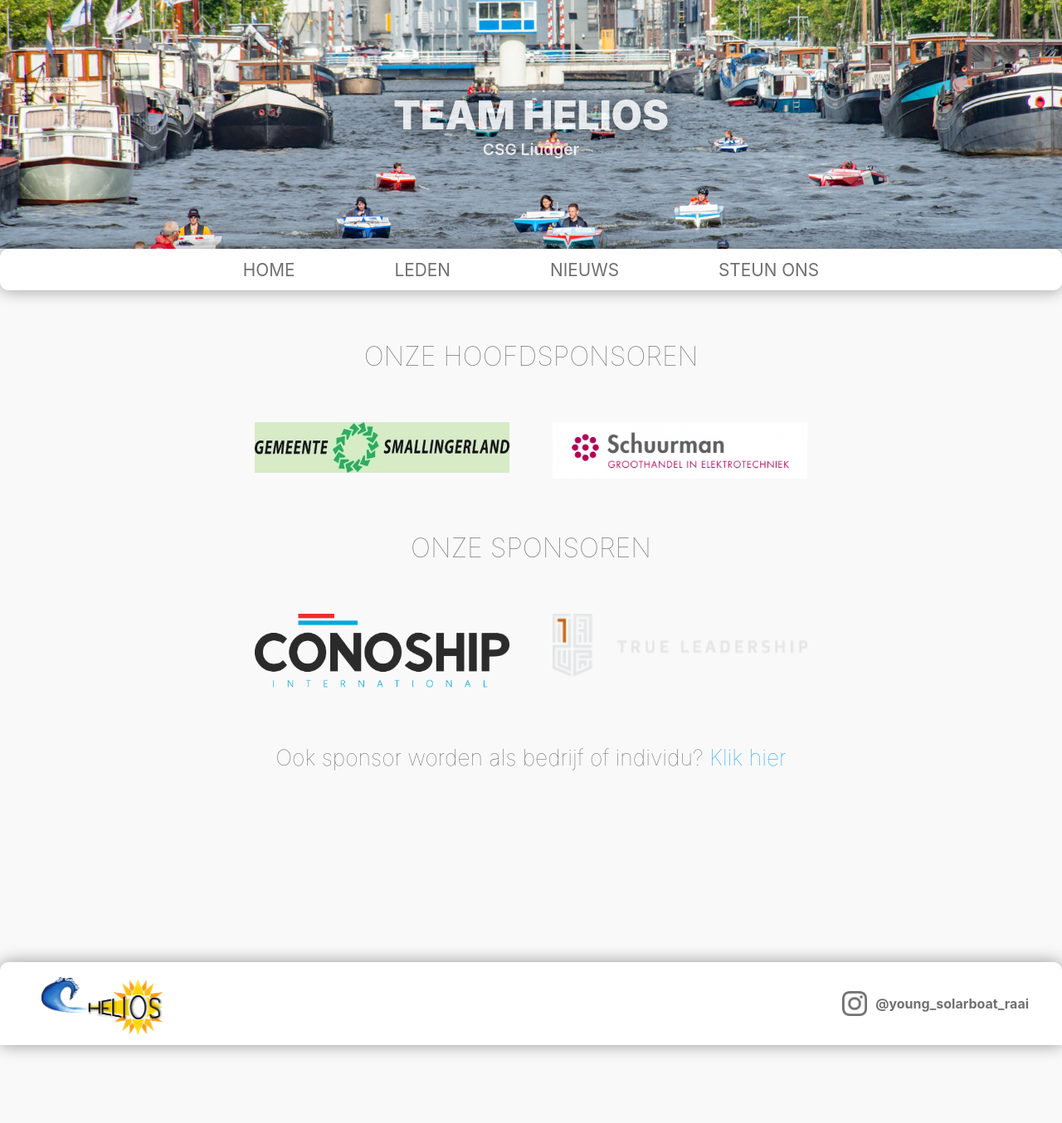
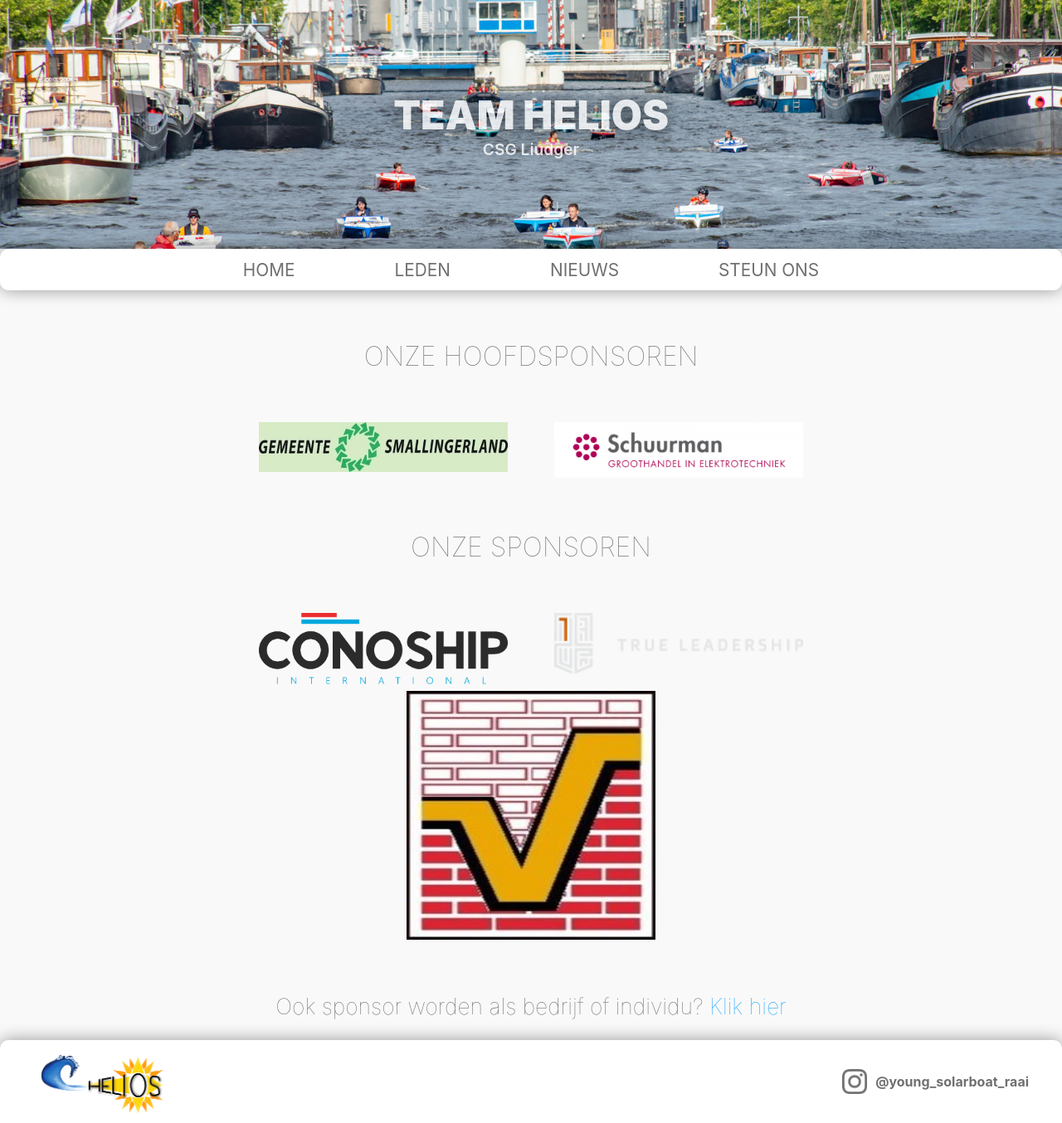
Before and after one commit to YoungSolarChallengeRaai/youngsolarchallengeraai.github.io, a Jekyll site: the page built from sponsoren.html, in a window 1280 px wide. Shown: the whole page at 83% size. Built offline with Jekyll 4.4.1, drawn with Linux system fonts in a browser that asks for light colours; a script that is not in the unit is left out.

Commit message:
sponsor veenstra-BV added, needs some tweeking

```diff
--- a/_data/sponsors.json
+++ b/_data/sponsors.json
@@ -22,5 +22,11 @@
 		"image": "/resources/images/sponsors/true-leadership.png",
 		"url": "https://www.true-leadership.com/",
 		"is-main": false
+	},
+	{
+		"name": "veenstra BV",
+		"image": "/resources/images/sponsors/veenstrabv.jpg",
+		"url": "https://www.veenstrabv.nl/",
+		"is-main": false
 	}
 ]
--- a/style/sponsoren.css
+++ b/style/sponsoren.css
@@ -26,10 +26,12 @@
 
 .sponsors .sponsor-grid .sponsor-container {
 	width: 40%;
+	max-width: 300px;
 }
 
 .sponsors .sponsor-grid .sponsor-container img {
 	width: 100%;
+	max-height: 300px;
 }
 
 .sponsors .sponsor-grid .sponsor-container img:hover {
```
Also changed, not shown: resources/images/sponsors/veenstrabv.jpg (added).
